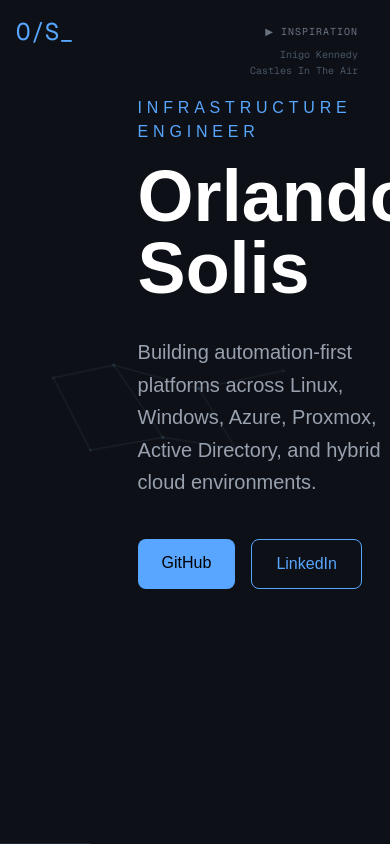
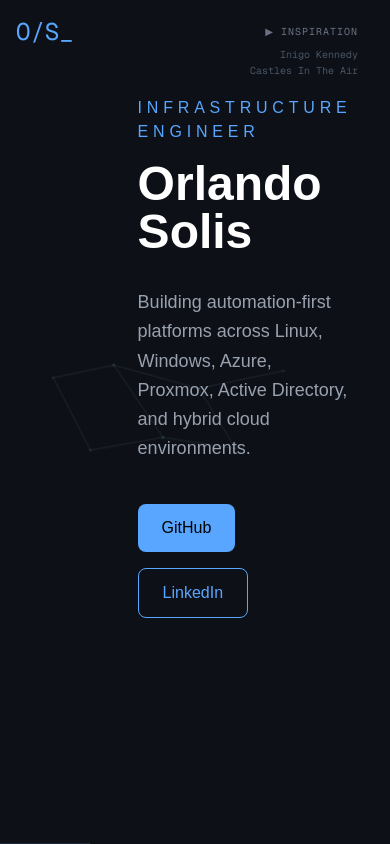
Before and after one commit to luisorlandosolis/luisorlandosolis-com, a Next.js app: page / in a window 390 px wide. Built offline with nearby package versions, Linux system fonts and the light colour scheme.

Commit message:
Mobile hero adjustments

```diff
--- a/src/app/page.tsx
+++ b/src/app/page.tsx
@@ -162,11 +162,10 @@ export default function Home() {
               Infrastructure Engineer
             </div>
 
-            <h1 className="text-7xl font-bold mb-8">
-              Orlando Solis
-            </h1>
-
-            <p className="text-xl text-gray-400 leading-relaxed max-w-3xl">
+<h1 className="text-5xl md:text-7xl font-bold mb-8">
+  Orlando Solis
+</h1>
+             <p className="text-lg md:text-xl text-gray-400 leading-relaxed max-w-3xl">
               Building automation-first platforms across Linux,
               Windows, Azure, Proxmox, Active Directory,
               and hybrid cloud environments.
```
Also changed, not shown: 2 other files (tests, documents, lock files or other folders).
